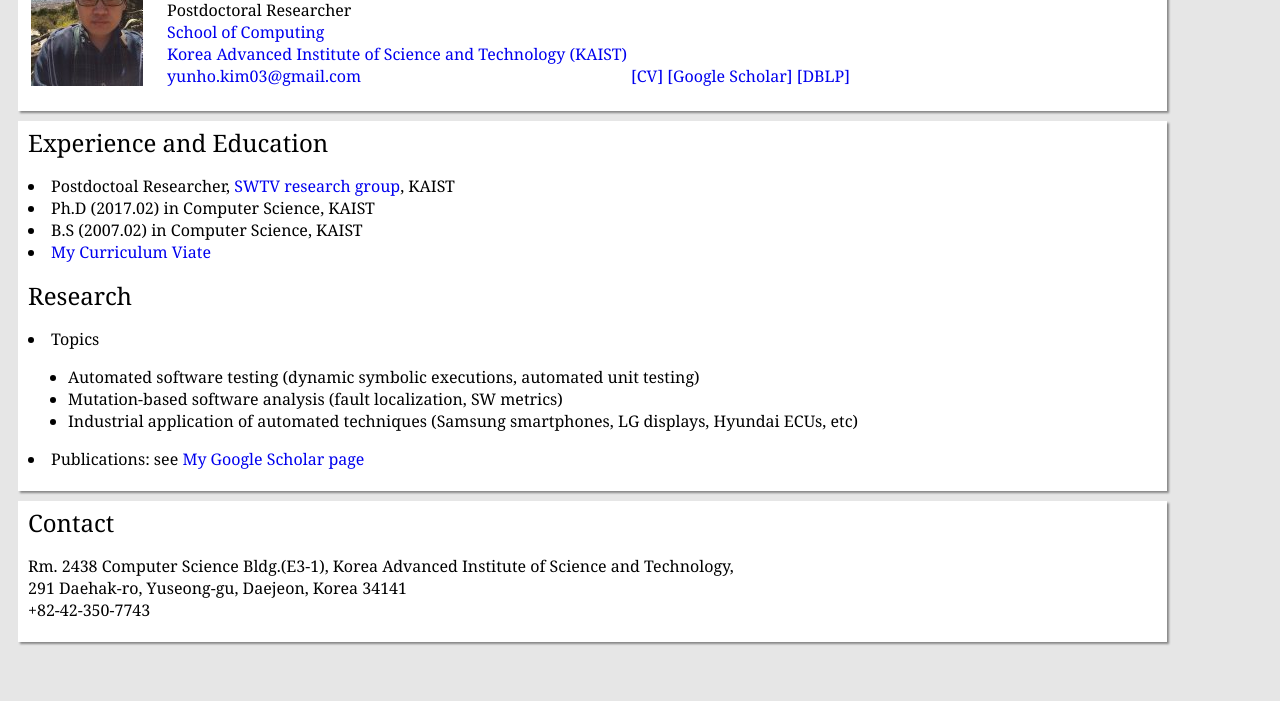
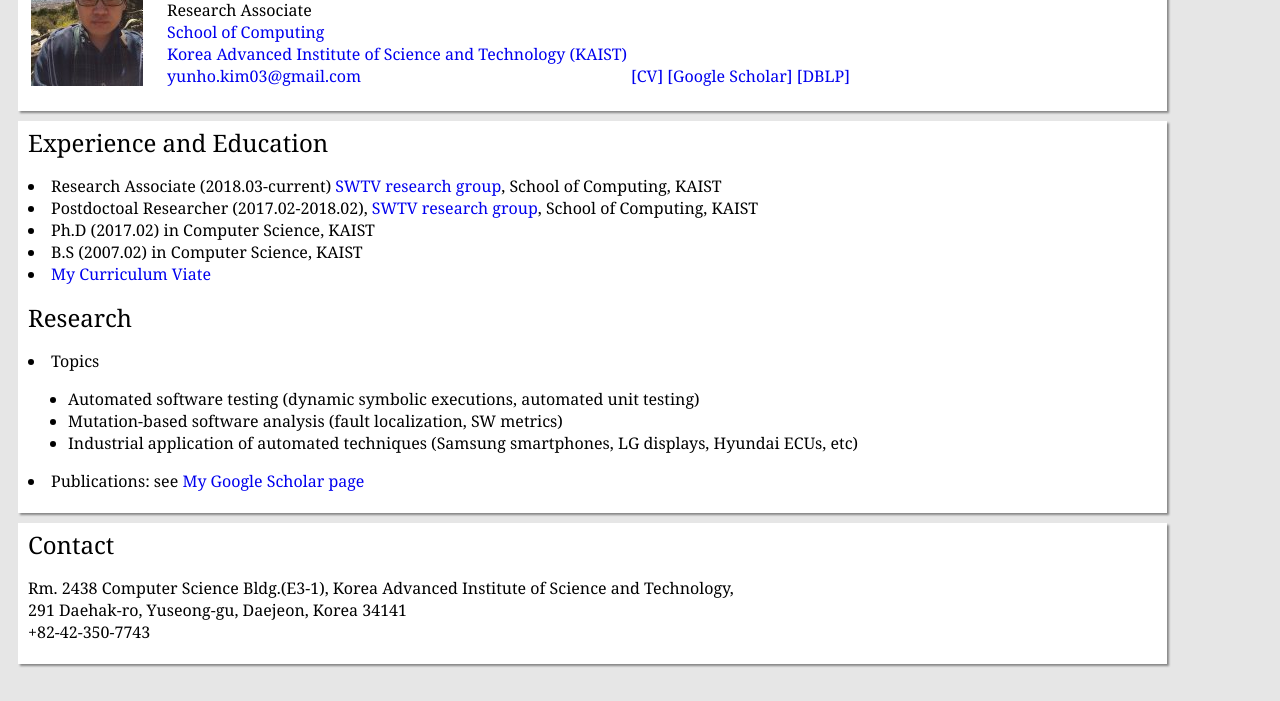
Before and after one commit to yunho-kim/yunho-kim.github.io, a plain HTML site: page index.html in a window 1280 px wide. Shown: the part 99-800 px from the top of the page. Drawn offline with Linux system fonts and the light colour scheme.

Commit message:
Update my status

```diff
--- a/index.html
+++ b/index.html
@@ -61,7 +61,7 @@ a:link {
 		</td>
 		<td>
 <h1> Yunho Kim </h1>
-Postdoctoral Researcher <br>
+Research Associate <br>
 <a href="https://cs.kaist.ac.kr">School of Computing</a> <br>
 <a href="http://www.kaist.edu">Korea Advanced Institute of Science and Technology (KAIST)</a> <br>
 <a href="mailto:yunho.kim03@gmail.com">yunho.kim03@gmail.com</a>  <br>
@@ -88,7 +88,8 @@ Postdoctoral Researcher <br>
 
 <font size="5"> Experience and Education </font>
 <p>
-<li> Postdoctoal Researcher, <a href="http://swtv.kaist.ac.kr">SWTV research group</a>, KAIST </li>
+<li> Research Associate (2018.03-current) <a href="http://swtv.kaist.ac.kr">SWTV research group</a>, School of Computing, KAIST</li>
+<li> Postdoctoal Researcher (2017.02-2018.02), <a href="http://swtv.kaist.ac.kr">SWTV research group</a>, School of Computing, KAIST</li>
 <li> Ph.D (2017.02) in Computer Science, KAIST </li>
 <li> B.S  (2007.02) in Computer Science, KAIST </li>
 <li> <a href="cv.pdf">My Curriculum Viate</a> </li>
```
